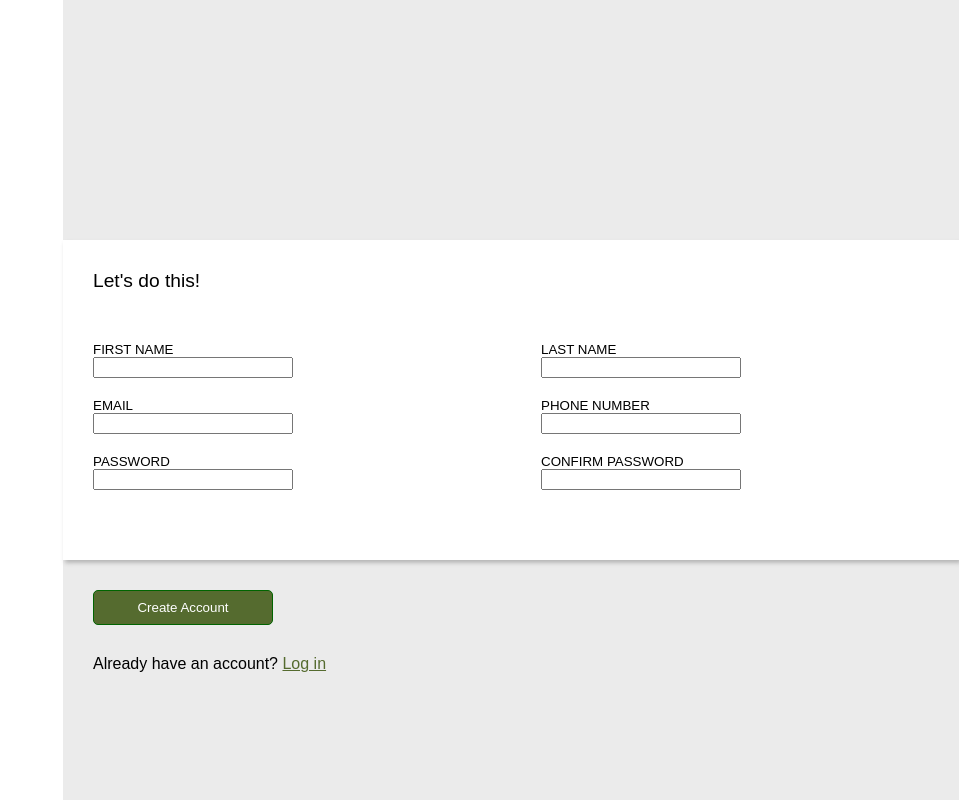
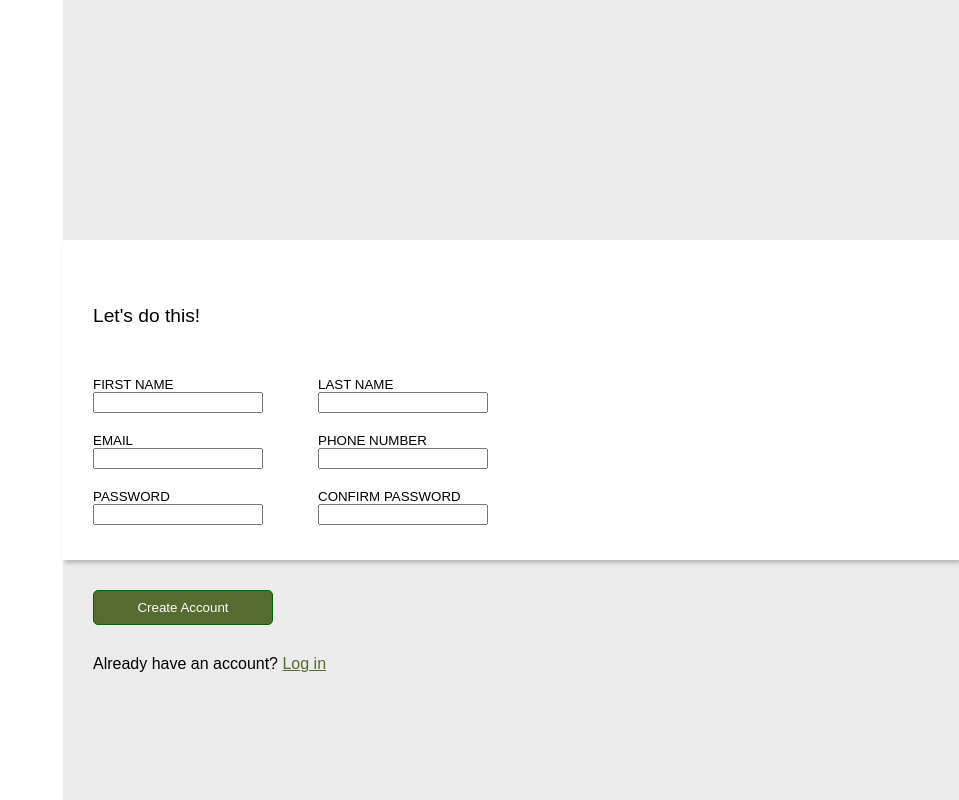
Before and after one commit to steff-mat/Sign-Up-Form, a plain HTML site: page index.html in a window 1280 px wide. Shown: the whole page, without its empty margins (321-1280 px from the left). Drawn offline with Linux system fonts and the light colour scheme.

Commit message:
draft3.2

```diff
--- a/style.css
+++ b/style.css
@@ -34,6 +34,10 @@ body {
   position: relative;
   z-index: 1;
   box-shadow: 2px 3px 4px rgb(183, 183, 183);
+  display: flex;
+  flex-direction: column;
+  align-items: left;
+  justify-content: center;
 }
 
 .ldt {
@@ -44,16 +48,19 @@ body {
   display: grid;
   grid-template-rows: auto;
   grid-template-columns: 50% 50%;
+  width: 450px;
 }
 
 .align {
   display: flex;
   flex-direction: column;
   margin-top: 20px;
+  width: 200px;
 }
 
 .align label {
   font-size: smaller;
+  width: 200px;
 }
 
 .pdnm {
```
